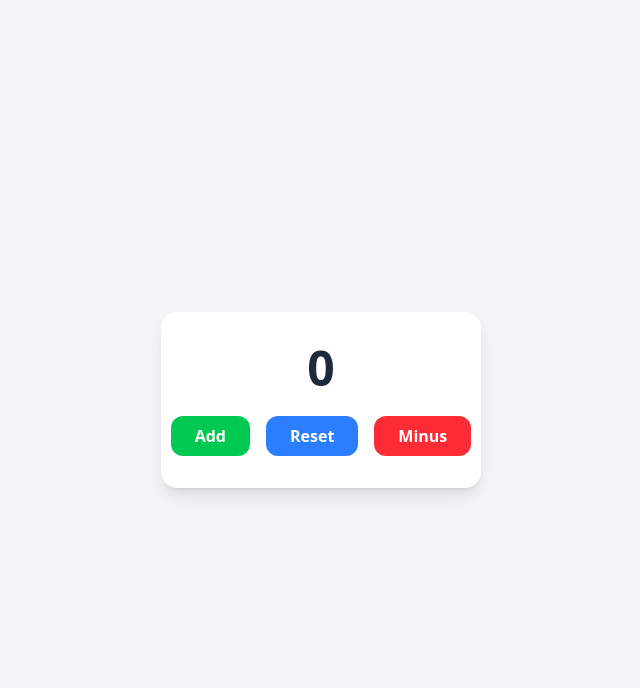
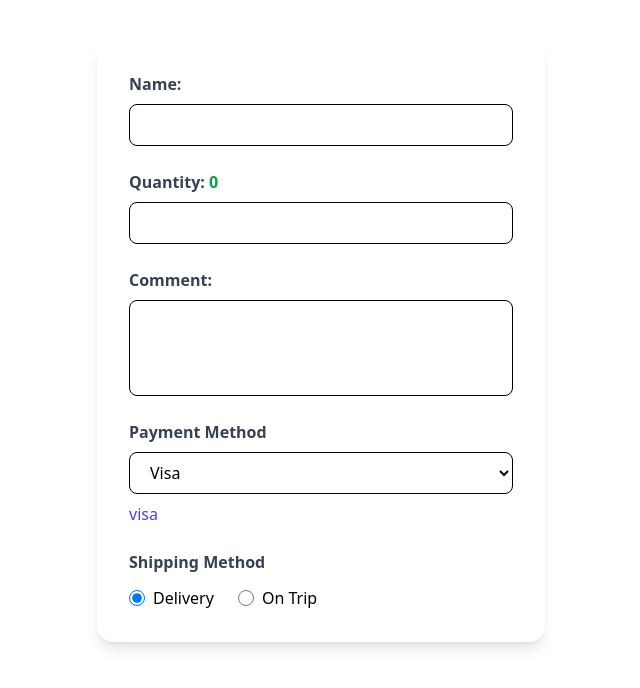
Before and after one commit to mohmedRefat/my-react-app, a React (Vite) app: page / in a window 1280 px wide. Shown: the top 688 px of the page, without its empty margins (319-959 px from the left). Built offline with nearby package versions, Linux system fonts and the light colour scheme.

Commit message:
on change ex on form

```diff
--- a/src/App.jsx
+++ b/src/App.jsx
@@ -1,8 +1,14 @@
-import Counter from "./Counter";
+/*
+*onChange = is event handler used primary especially with form Elements liks
+*select textarea input
+*trigger function every time value exhanged
+
+*/
+import MyCompo from "./MyCompo";
 function App() {
   return (
     <>
-      <Counter />
+      <MyCompo />
     </>
   );
 }
--- a/src/Counter.jsx
+++ /dev/null
@@ -1,49 +0,0 @@
-import { useState } from "react";
-
-function Counter() {
-  const [count, setCount] = useState(0);
-  const AddCount = () => {
-    setCount(count + 1);
-  };
-
-  const SubstractCount = () => {
-    setCount(count - 1);
-  };
-
-  const ResetCount = () => {
-    setCount(0);
-  };
-
-  return (
-    <div className="flex flex-col items-center justify-center min-h-screen bg-gray-100">
-      <div className="bg-white shadow-lg rounded-2xl p-8 flex flex-col items-center gap-6 w-80">
-        <p className="text-5xl font-bold text-gray-800">{count}</p>
-
-        <div className="flex gap-4">
-          <button
-            onClick={AddCount}
-            className="px-6 py-2 bg-green-500 hover:bg-green-600 text-white font-semibold rounded-xl transition"
-          >
-            Add
-          </button>
-
-          <button
-            onClick={ResetCount}
-            className="px-6 py-2 bg-blue-500 hover:bg-blue-600 text-white font-semibold rounded-xl transition"
-          >
-            Reset
-          </button>
-
-          <button
-            onClick={SubstractCount}
-            className="px-6 py-2 bg-red-500 hover:bg-red-600 text-white font-semibold rounded-xl transition"
-          >
-            Minus
-          </button>
-        </div>
-      </div>
-    </div>
-  );
-}
-
-export default Counter;
--- /dev/null
+++ b/src/MyCompo.jsx
@@ -0,0 +1,117 @@
+import { useState } from "react";
+
+function MyCompo() {
+  const [name, setName] = useState("");
+  const [quantity, setQuattity] = useState(0);
+  const [comment, setComment] = useState("");
+  const [pay, setPay] = useState("visa");
+  const [ship, setShip] = useState("Delivery");
+
+  function updateName(e) {
+    setName(e.target.value);
+  }
+
+  function updateQuantity(e) {
+    setQuattity(e.target.value);
+  }
+
+  function updateComment(e) {
+    setComment(e.target.value);
+  }
+
+  function shippFunc(e) {
+    setShip(e.target.value);
+  }
+
+  function payFunc(e) {
+    setPay(e.target.value);
+  }
+
+  return (
+    <form className="max-w-md mx-auto mt-10 bg-white shadow-lg p-8 rounded-2xl flex flex-col gap-6">
+      {/* NAME */}
+      <div className="flex flex-col gap-2">
+        <label className="font-semibold text-gray-700">
+          Name: <span className="text-blue-600">{name}</span>
+        </label>
+        <input
+          type="text"
+          onChange={updateName}
+          className="border rounded-lg px-4 py-2 focus:outline-none focus:ring-2 focus:ring-blue-400"
+        />
+      </div>
+
+      {/* QUANTITY */}
+      <div className="flex flex-col gap-2">
+        <label className="font-semibold text-gray-700">
+          Quantity: <span className="text-green-600">{quantity}</span>
+        </label>
+        <input
+          type="number"
+          onChange={updateQuantity}
+          className="border rounded-lg px-4 py-2 focus:outline-none focus:ring-2 focus:ring-green-400"
+        />
+      </div>
+
+      {/* COMMENT */}
+      <div className="flex flex-col gap-2">
+        <label className="font-semibold text-gray-700">
+          Comment: <span className="text-purple-600">{comment}</span>
+        </label>
+        <textarea
+          onChange={updateComment}
+          className="border rounded-lg px-4 py-2 h-24 resize-none focus:outline-none focus:ring-2 focus:ring-purple-400"
+        ></textarea>
+      </div>
+
+      {/* SELECT PAYMENT */}
+      <div className="flex flex-col gap-2">
+        <label className="font-semibold text-gray-700">Payment Method</label>
+
+        <select
+          value={pay}
+          onChange={payFunc}
+          className="border rounded-lg px-4 py-2 bg-white focus:outline-none focus:ring-2 focus:ring-indigo-400"
+        >
+          <option value="">Select your payment</option>
+          <option value="visa">Visa</option>
+          <option value="CreditCard">Credit Card</option>
+          <option value="GiftCard">Gift Card</option>
+        </select>
+
+        <p className="text-indigo-600 font-medium">{pay}</p>
+      </div>
+
+      {/* RADIO SHIPPING */}
+      <div className="flex flex-col gap-2">
+        <label className="font-semibold text-gray-700">Shipping Method</label>
+
+        <div className="flex gap-6 mt-1">
+          <label className="flex items-center gap-2 cursor-pointer">
+            <input
+              type="radio"
+              value="Delivery"
+              checked={ship === "Delivery"}
+              onChange={shippFunc}
+              className="w-4 h-4 text-blue-600 focus:ring-blue-400"
+            />
+            <span>Delivery</span>
+          </label>
+
+          <label className="flex items-center gap-2 cursor-pointer">
+            <input
+              type="radio"
+              value="onTrip"
+              checked={ship === "onTrip"}
+              onChange={shippFunc}
+              className="w-4 h-4 text-blue-600 focus:ring-blue-400"
+            />
+            <span>On Trip</span>
+          </label>
+        </div>
+      </div>
+    </form>
+  );
+}
+
+export default MyCompo;
```
